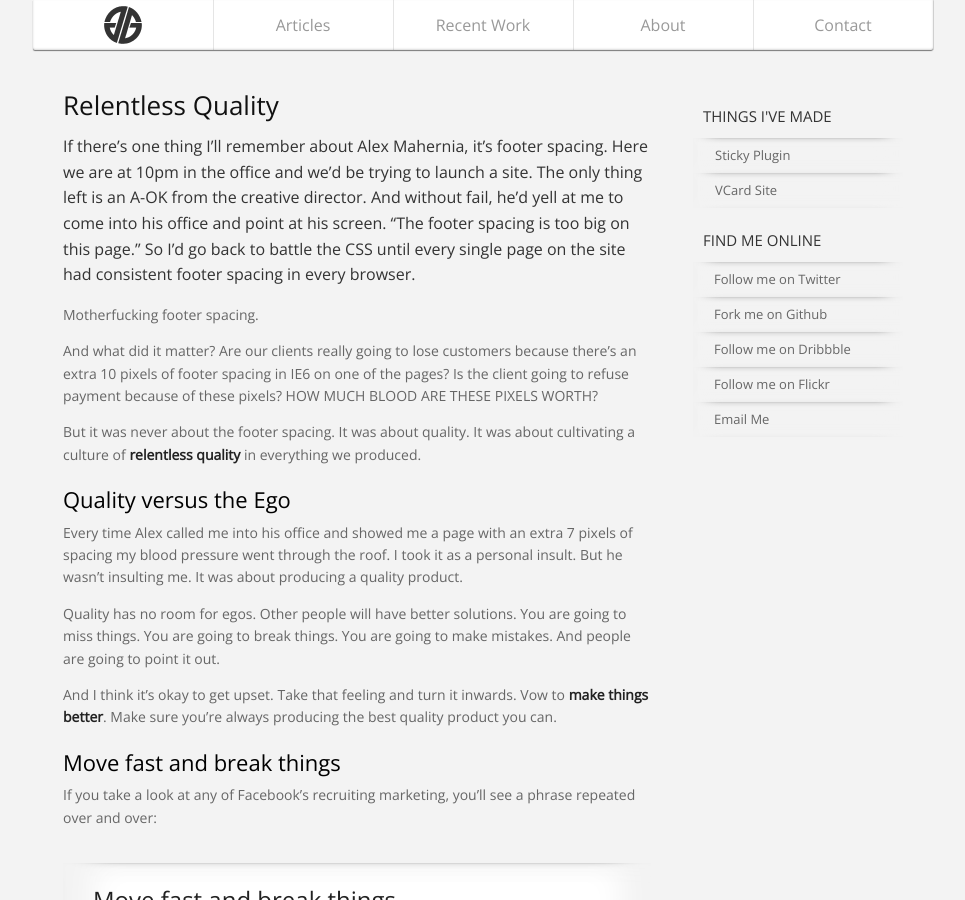
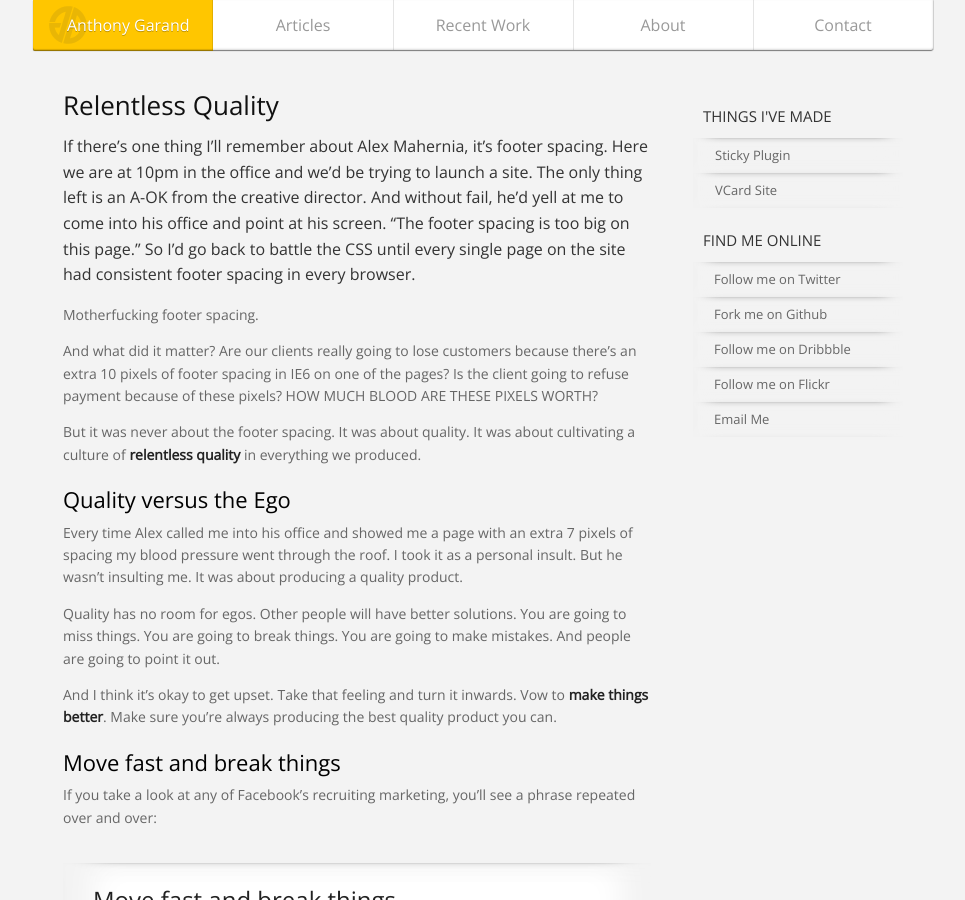
Before and after one commit to garand/garand, a Jekyll site: the page built from index.md, in a window 1280 px wide and 900 px high. Shown: the whole window, without its empty margins (157-1122 px from the left). Built offline with Jekyll 4.4.1, drawn with Linux system fonts in a browser that asks for light colours.

Commit message:
LOLZ for resetting the var RIGHT after its set.

```diff
--- a/_layouts/default.html
+++ b/_layouts/default.html
@@ -15,8 +15,8 @@
             {% if page.url == '/index.html' or page.shortname == link.shortname %}
               {% assign current = 'current' %}
             {% endif %}
+            <li rel="{{ page.url }} | {{ page.shortname }}" class="{{ link.shortname }}"><a href="{{ link.url }}" class="{{ current }}">{{ link.text }}</a></li>
             {% assign current = nil %}
-            <li rel="{{ page.url }} | {{ page.shortname }}" class="{{ link.shortname }}"><a href="{{ link.url }}" class="{{ current }}">{{ link.text }}</a></li>
           {% endfor %}
         </ul>
       </nav>
```
